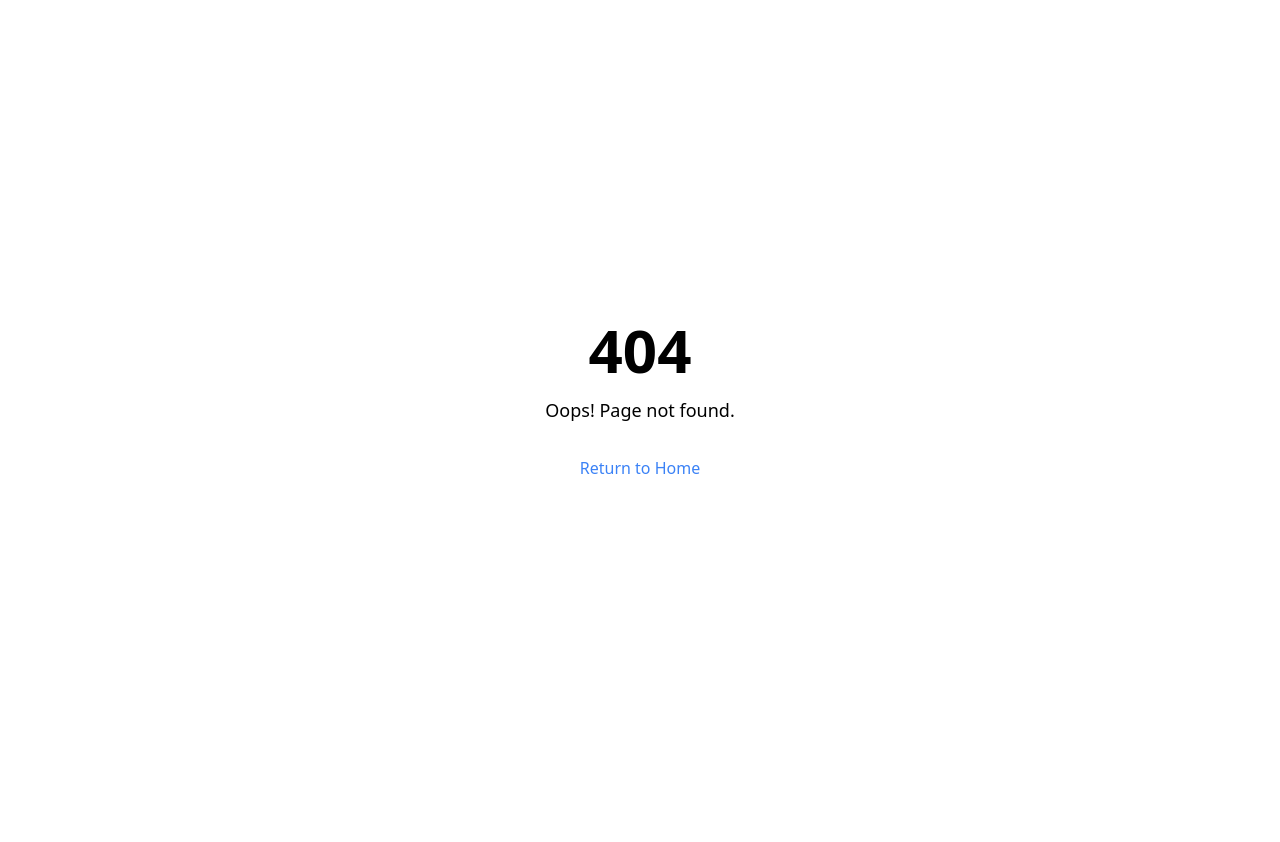
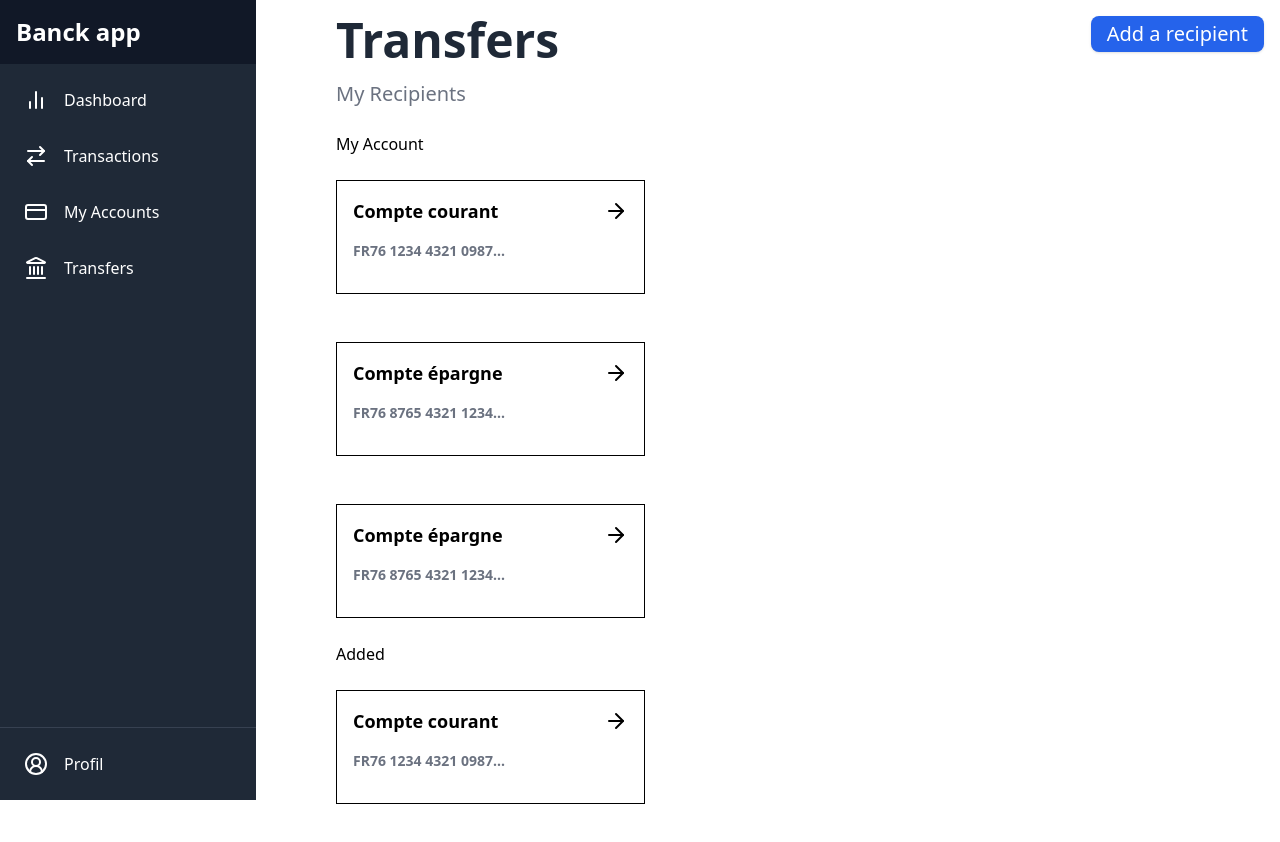
Before and after one commit to mr-ElAmine/fastapi-demo, a React (Vite) app in the folder frontend/: page /transfers in a window 1280 px wide. Before the commit this address had no page. Before the commit the page ends 800 px from the top, so only its background shows below. Built offline with nearby package versions, Linux system fonts and the light colour scheme.

Commit message:
front - page transfers

```diff
--- a/frontend/src/components/organisms/AccountsCard.tsx
+++ b/frontend/src/components/organisms/AccountsCard.tsx
@@ -1,5 +1,5 @@
 import { MoreHorizontal } from 'lucide-react';
-import React from 'react';
+import { Link } from 'react-router-dom';
 
 import Card from '../atoms/Card';
 
@@ -53,11 +53,11 @@ const AccountsCard = () => {
   ];
 
   const handleCardClick = () => {
-    alert('Card clicked!');
+    console.log('Card Clicked');
   };
 
   const handleParamClick = (event) => {
-    event.stopPropagation();
+    event.preventDefault();
     alert('Params clicked!');
   };
 
@@ -65,7 +65,7 @@ const AccountsCard = () => {
     <div className="flex flex-wrap gap-4">
       {accounts.map((account, index) => (
         <div className="w-1/3" key={index}>
-          <button onClick={handleCardClick} className="w-full p-4">
+          <Link to="/transactions" onClick={handleCardClick} className="w-full">
             <Card>
               <div className="relative mb-4 flex items-center justify-between">
                 <h3 className="text-lg font-semibold">{account.title}</h3>
@@ -81,7 +81,7 @@ const AccountsCard = () => {
                 <span className="text-sm text-gray-500">{account.iban}</span>
               </div>
             </Card>
-          </button>
+          </Link>
         </div>
       ))}
     </div>
--- a/frontend/src/components/organisms/Header.tsx
+++ b/frontend/src/components/organisms/Header.tsx
@@ -12,7 +12,7 @@ export function Header() {
     { to: '/dashboard', label: 'Dashboard', icon: <ChartNoAxesColumn /> },
     { to: '/transactions', label: 'Transactions', icon: <ArrowRightLeft /> },
     { to: '/accounts', label: 'My Accounts', icon: <CreditCard /> },
-    { to: '/transfer', label: 'Transfers', icon: <Landmark /> },
+    { to: '/transfers', label: 'Transfers', icon: <Landmark /> },
   ];
 
   return (
--- /dev/null
+++ b/frontend/src/components/organisms/MyTransfersCard.tsx
@@ -0,0 +1,45 @@
+import { ArrowRight } from 'lucide-react';
+import { Link } from 'react-router-dom';
+
+import Card from '../atoms/Card';
+
+const MyTransfers = () => {
+  const accounts = [
+    {
+      title: 'Compte courant',
+      balance: '1234,56€',
+      iban: 'FR76 1234 4321 0987...',
+    },
+    {
+      title: 'Compte épargne',
+      balance: '567,89€',
+      iban: 'FR76 8765 4321 1234...',
+    },
+    {
+      title: 'Compte épargne',
+      balance: '567,89€',
+      iban: 'FR76 8765 4321 1234...',
+    },
+  ];
+  return (
+    <div>
+      {accounts.map((account, index) => (
+        <div className="w-1/3" key={index}>
+          <Link to="/transactions" className="w-full p-4">
+            <Card>
+              <div className="relative mb-4 flex items-center justify-between">
+                <h3 className="text-lg font-semibold">{account.title}</h3>
+                <ArrowRight />
+              </div>
+              <div className="mb-4 flex items-center justify-between text-2xl font-bold">
+                <span className="text-sm text-gray-500">{account.iban}</span>
+              </div>
+            </Card>
+          </Link>
+        </div>
+      ))}
+    </div>
+  );
+};
+
+export default MyTransfers;
--- /dev/null
+++ b/frontend/src/components/organisms/TransfersCard.tsx
@@ -0,0 +1,35 @@
+import { ArrowRight } from 'lucide-react';
+import { Link } from 'react-router-dom';
+
+import Card from '../atoms/Card';
+
+const Transfers = () => {
+  const accounts = [
+    {
+      title: 'Compte courant',
+      balance: '1234,56€',
+      iban: 'FR76 1234 4321 0987...',
+    },
+  ];
+  return (
+    <div>
+      {accounts.map((account, index) => (
+        <div className="w-1/3" key={index}>
+          <Link to="/transactions" className="w-full p-4">
+            <Card>
+              <div className="relative mb-4 flex items-center justify-between">
+                <h3 className="text-lg font-semibold">{account.title}</h3>
+                <ArrowRight />
+              </div>
+              <div className="mb-4 flex items-center justify-between text-2xl font-bold">
+                <span className="text-sm text-gray-500">{account.iban}</span>
+              </div>
+            </Card>
+          </Link>
+        </div>
+      ))}
+    </div>
+  );
+};
+
+export default Transfers;
--- /dev/null
+++ b/frontend/src/components/pages/Virements.tsx
@@ -0,0 +1,28 @@
+import MainLayout from '@/components/templates/MainLayout.tsx';
+
+import { Button } from '../atoms/Button';
+import MyTransfersCard from '../organisms/MyTransfersCard';
+import { default as TransfersAdded } from '../organisms/TransfersCard';
+
+const Transfers = () => {
+  return (
+    <MainLayout>
+      <div className="relative">
+        <h1 className="mb-4 text-5xl font-bold text-gray-800">Transfers</h1>
+        <p className="mb-6 text-xl text-gray-500">My Recipients</p>
+        <Button
+          onClick={() => alert('New Recipient clicked!')}
+          className="absolute right-0 top-0 rounded-lg bg-blue-600 text-xl text-white"
+        >
+          Add a recipient
+        </Button>
+        <p>My Account</p>
+        <MyTransfersCard />
+        <p>Added</p>
+        <TransfersAdded />
+      </div>
+    </MainLayout>
+  );
+};
+
+export default Transfers;
--- a/frontend/src/routes/index.tsx
+++ b/frontend/src/routes/index.tsx
@@ -5,6 +5,7 @@ import Home from '@/components/pages/Home.tsx';
 import Login from '@/components/pages/Login';
 import NotFound from '@/components/pages/NotFound.tsx';
 import Register from '@/components/pages/Register';
+import Transfers from '@/components/pages/Virements';
 
 const RouterApp = () => {
   return (
@@ -14,6 +15,7 @@ const RouterApp = () => {
         <Route path="/register" element={<Register />} />
         <Route path="/login" element={<Login />} />
         <Route path="/accounts" element={<Accounts />} />
+        <Route path="/transfers" element={<Transfers />} />
 
         <Route path="*" element={<NotFound />} />
       </Routes>
```
